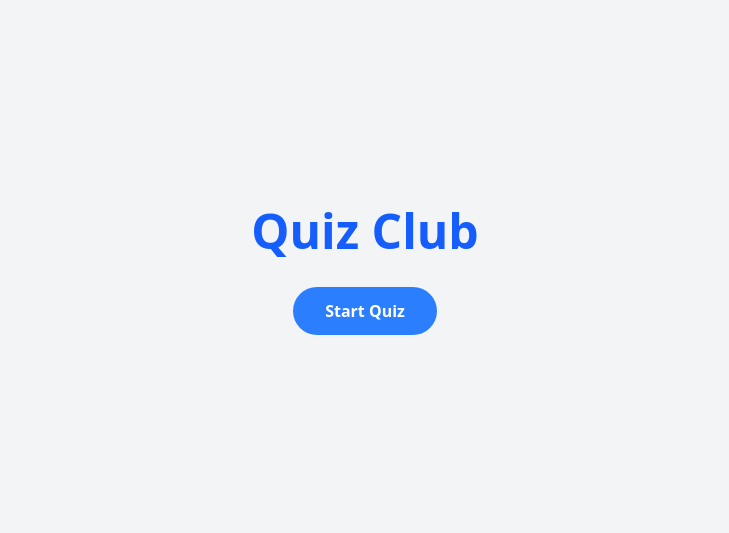
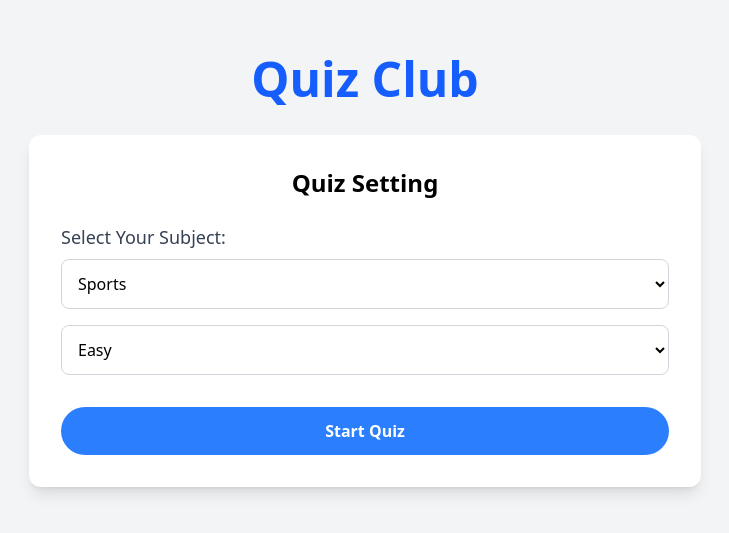
Before and after one commit to SaliTech-official/QuizClub, a React (Vite) app in the folder quiz-club/: page / in a window 1280 px wide. Shown: the part 145-678 px from the top of the page, without its empty margins (275-1004 px from the left). Built offline with nearby package versions, Linux system fonts and the light colour scheme.

Commit message:
Category And Difficulty Finish

```diff
--- a/quiz-club/src/App.tsx
+++ b/quiz-club/src/App.tsx
@@ -1,7 +1,7 @@
 import React, { useState } from 'react';
 import { quizQuestions } from './data';
 import QuestionCard from './components/QuestionCard';
-import type { QuestionState } from './types';
+import type { QuestionState, Category, Difficulties } from './types';
 
 const shuffleArray = (array: string[]) => [...array].sort(() => Math.random() - 0.5)
 
@@ -9,13 +9,20 @@ type GameState = 'not_started' | 'playing' | 'finished';
 
 function App() {
   const [gameState, setGameState] = useState<GameState>('not_started')
+  const [selectedCategory, setSelectedCategory] = useState<Category>("sports")
+  const [selectedDifficulty, setSelectedDifficulty] = useState<Difficulties>("easy")
   const [questions, setQuestions] = useState<QuestionState[]>([]);
   const [currentQuestionIndex, setCurrentQuestionIndex] = useState(0);
   const [score, setScore] = useState(0);
   const [userAnswer, setUserAnswer] = useState<string | undefined>(undefined);
 
   const startQuiz = () => {
-    const preparedQuestions = quizQuestions.map(
+    const filteredQuestions = quizQuestions.filter((q) => q.category === selectedCategory && q.difficulty === selectedDifficulty)
+    if (filteredQuestions.length === 0){
+      alert("Quiz with your selected property not found!!")
+      return;
+    }
+    const preparedQuestions = filteredQuestions.map(
       (question) => ({
         ...question,
         answers: shuffleArray([...question.incorrect_answers, question.correct_answer]),
@@ -57,9 +64,43 @@ function App() {
         <div className="w-full max-w-2xl mx-auto text-center">
           <h1 className="text-5xl font-extrabold text-blue-600 my-8">Quiz Club</h1>
           {gameState === 'not_started' && (
-            <button onClick={startQuiz} className='bg-blue-500 text-white font-bold py-3 px-8 rounded-full hover:bg-blue-600 transition-transform transform hover:scale-105'>
+            <div className="bg-white p-8 rounded-xl shadow-lg w-full text-left">
+            <h2 className="text-2xl font-bold mb-6 text-center">Quiz Setting</h2>
+
+            <div className="mb-4">
+              <label htmlFor="category" className="block text-lg font-medium text-gray-700 mb-2">
+                Select Your Subject:
+              </label>
+              <select
+                id="category"
+                value={selectedCategory}
+                onChange={(e) => setSelectedCategory(e.target.value as Category)}
+                className="w-full p-3 border border-gray-300 rounded-lg"
+              >
+                <option value="sports">Sports</option>
+                <option value="history">History</option>
+                <option value="computer_science">Computer</option>
+              </select>
+            </div>
+
+            <div className="mb-8">
+              <label htmlFor="difficulty" className="block text-lg font-medium text-gray-700 mb-2">
+              </label>
+              <select
+                id="difficulty"
+                value={selectedDifficulty}
+                onChange={(e) => setSelectedDifficulty(e.target.value as Difficulty)}
+                className="w-full p-3 border border-gray-300 rounded-lg"
+              >
+                <option value="easy">Easy</option>
+                <option value="medium">Medium</option>
+                <option value="hard">Hard</option>
+              </select>
+            </div>
+            <button onClick={startQuiz} className='w-full bg-blue-500 text-white font-bold py-3 px-6 rounded-full ...'>
               Start Quiz
             </button>
+          </div>
           )}
           {gameState === 'playing' && questions.length > 0 && (
             <>
--- a/quiz-club/src/types.ts
+++ b/quiz-club/src/types.ts
@@ -1,5 +1,5 @@
-type Difficulties = "hard" | "medium" | "easy";
-type Category = "sports" | "history" | "computer_science" | "math"
+export type Difficulties = "hard" | "medium" | "easy";
+export type Category = "sports" | "history" | "computer_science" | "math"
 
 export interface Question {
   question: string;
```
